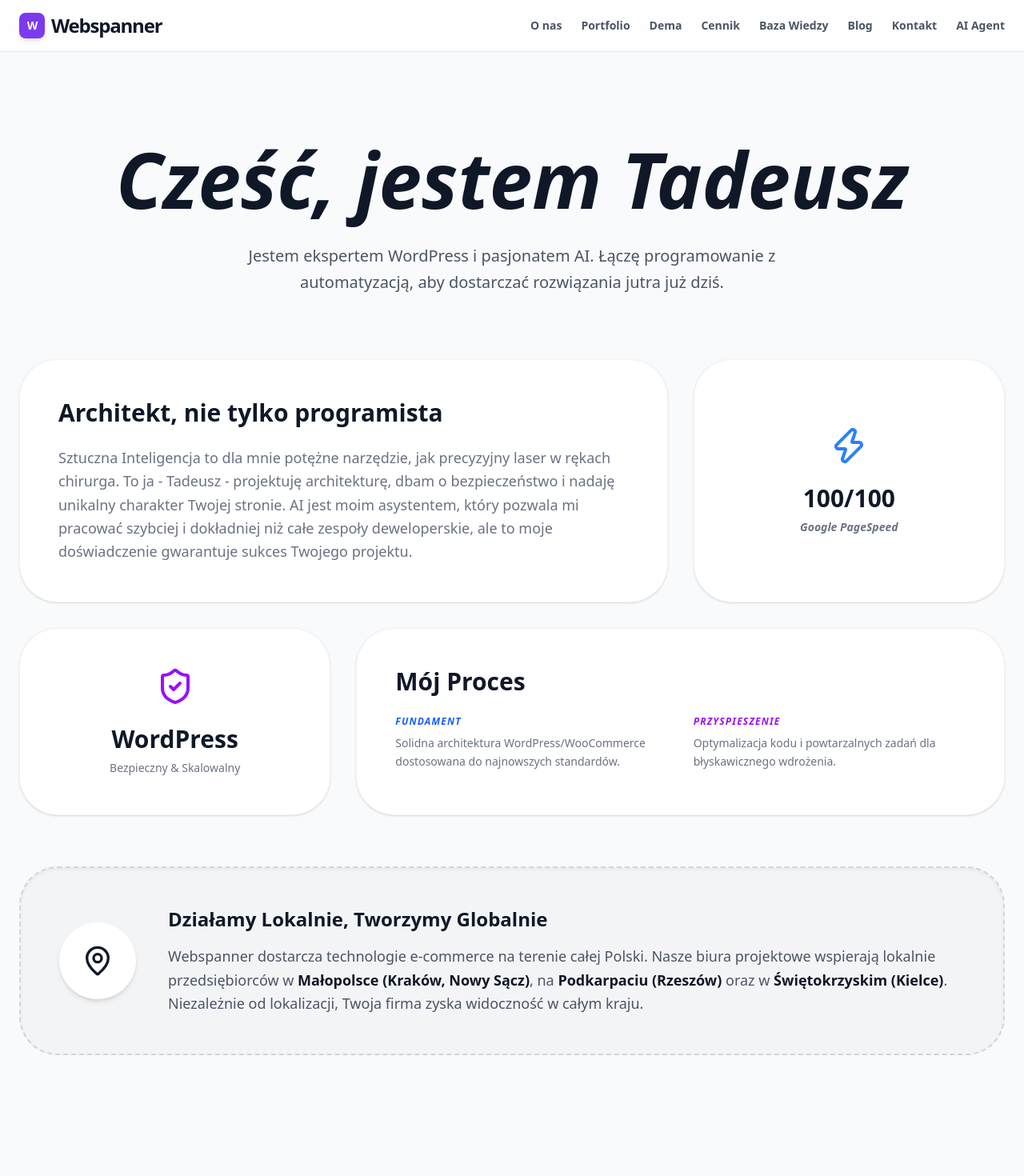
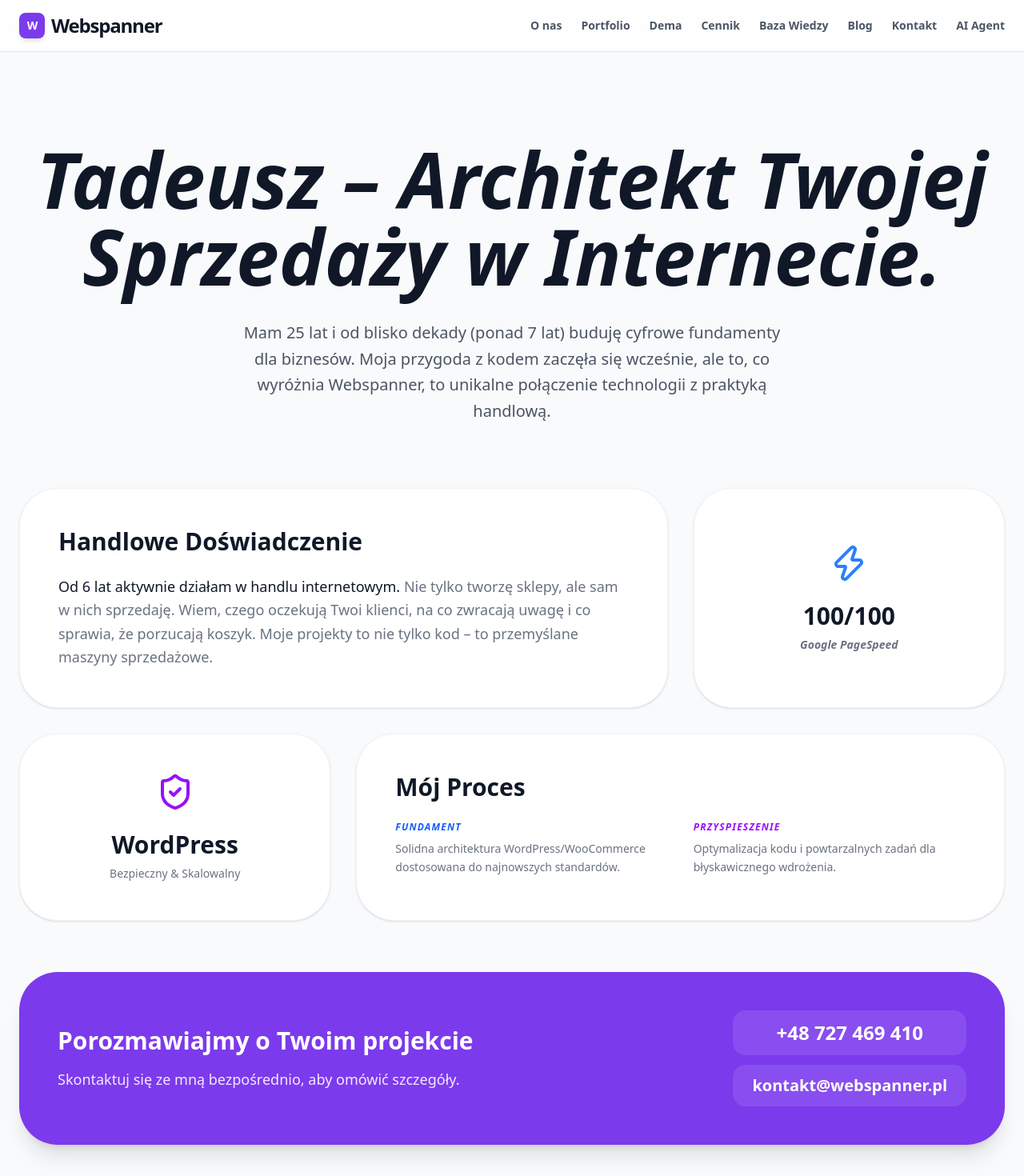
Before and after one commit to tadek24/webspanner-site, a Next.js app: page /o-nas in a window 1280 px wide. Shown: the top 1470 px of the page at 80% size. Built offline with nearby package versions, Linux system fonts and the light colour scheme.

Commit message:
Add files via upload

```diff
--- a/pages/cennik.js
+++ b/pages/cennik.js
@@ -157,13 +157,15 @@ export default function Pricing() {
                                     ))}
                                 </ul>
 
-                                <a href="/kontakt" className="mt-auto">
-                                    <button
-                                        className="w-full py-4 rounded-xl font-bold transition-all text-sm shadow-md bg-[#7C3AED] hover:bg-[#6D28D9] text-white"
-                                    >
-                                        Zamów Wycenę
-                                    </button>
-                                </a>
+                                <div className="mt-auto pt-8">
+                                    <a href="/kontakt" className="block w-full">
+                                        <button
+                                            className={`w-full py-4 rounded-xl font-bold transition-all text-sm shadow-md ${plan.buttonColor}`}
+                                        >
+                                            Zamów Wycenę
+                                        </button>
+                                    </a>
+                                </div>
                             </motion.div>
                         ))}
                     </div>
--- a/pages/o-nas.js
+++ b/pages/o-nas.js
@@ -12,9 +12,9 @@ export default function About() {
                         animate={{ opacity: 1, y: 0 }}
                         className="text-center mb-20"
                     >
-                        <h1 className="text-5xl md:text-8xl font-black mb-8 italic text-gray-900">Cześć, jestem Tadeusz</h1>
+                        <h1 className="text-5xl md:text-8xl font-black mb-8 italic text-gray-900">Tadeusz – Architekt Twojej Sprzedaży w Internecie.</h1>
                         <p className="text-xl text-gray-600 max-w-2xl mx-auto font-light leading-relaxed">
-                            Jestem ekspertem WordPress i pasjonatem AI. Łączę programowanie z automatyzacją, aby dostarczać rozwiązania jutra już dziś.
+                            Mam 25 lat i od blisko dekady (ponad 7 lat) buduję cyfrowe fundamenty dla biznesów. Moja przygoda z kodem zaczęła się wcześnie, ale to, co wyróżnia Webspanner, to unikalne połączenie technologii z praktyką handlową.
                         </p>
                     </motion.div>
 
@@ -25,9 +25,9 @@ export default function About() {
                             viewport={{ once: true }}
                             className="bg-white p-12 rounded-[48px] border border-gray-100 md:col-span-2 relative overflow-hidden group shadow-sm hover:shadow-lg transition-all"
                         >
-                            <h3 className="text-3xl font-black mb-6 text-gray-900">Architekt, nie tylko programista</h3>
+                            <h3 className="text-3xl font-black mb-6 text-gray-900">Handlowe Doświadczenie</h3>
                             <p className="text-gray-500 text-lg leading-relaxed font-light">
-                                Sztuczna Inteligencja to dla mnie potężne narzędzie, jak precyzyjny laser w rękach chirurga. To ja - Tadeusz - projektuję architekturę, dbam o bezpieczeństwo i nadaję unikalny charakter Twojej stronie. AI jest moim asystentem, który pozwala mi pracować szybciej i dokładniej niż całe zespoły deweloperskie, ale to moje doświadczenie gwarantuje sukces Twojego projektu.
+                                <strong className="text-gray-900">Od 6 lat aktywnie działam w handlu internetowym.</strong> Nie tylko tworzę sklepy, ale sam w nich sprzedaję. Wiem, czego oczekują Twoi klienci, na co zwracają uwagę i co sprawia, że porzucają koszyk. Moje projekty to nie tylko kod – to przemyślane maszyny sprzedażowe.
                             </p>
                         </motion.div>
 
@@ -74,6 +74,23 @@ export default function About() {
                             </div>
                         </motion.div>
 
+                        {/* SEKCJA KONTAKTOWA */}
+                        <motion.div
+                            initial={{ opacity: 0, y: 30 }}
+                            whileInView={{ opacity: 1, y: 0 }}
+                            viewport={{ once: true }}
+                            className="bg-[#7C3AED] text-white p-12 rounded-[48px] md:col-span-3 mt-8 shadow-xl flex flex-col md:flex-row items-center justify-between gap-10"
+                        >
+                            <div>
+                                <h3 className="text-3xl font-black mb-4">Porozmawiajmy o Twoim projekcie</h3>
+                                <p className="text-purple-100 text-lg">Skontaktuj się ze mną bezpośrednio, aby omówić szczegóły.</p>
+                            </div>
+                            <div className="flex flex-col items-center md:items-end gap-3 font-bold text-2xl">
+                                <a href="tel:+48727469410" className="hover:text-purple-200 transition-colors bg-white/10 px-6 py-3 rounded-2xl w-full text-center">+48 727 469 410</a>
+                                <a href="mailto:kontakt@webspanner.pl" className="hover:text-purple-200 transition-colors bg-white/10 px-6 py-3 rounded-2xl w-full text-center text-xl">kontakt@webspanner.pl</a>
+                            </div>
+                        </motion.div>
+
                         {/* SEKCJA LOKALNE SEO */}
                         <motion.div
                             initial={{ opacity: 0, y: 30 }}
```
